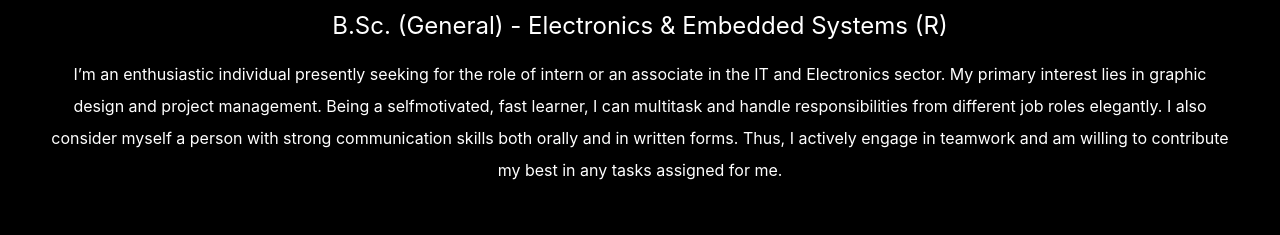
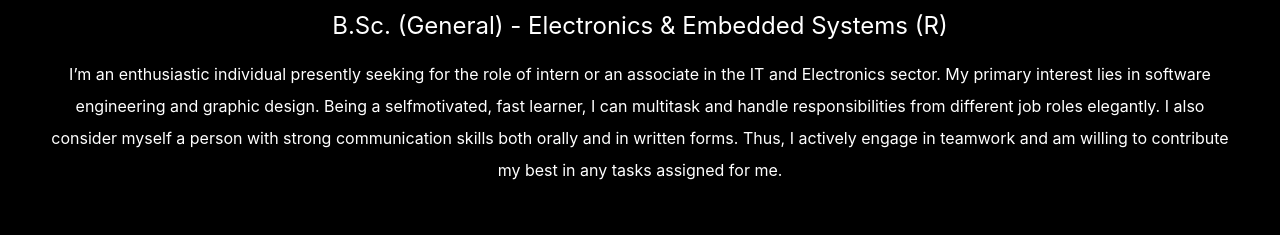
Before and after one commit to VathanSilva/myfirstwebsite, a Next.js app: page / in a window 1280 px wide. Shown: the part 690-925 px from the top of the page. Built offline with nearby package versions, Linux system fonts and the light colour scheme.

Commit message:
Update index.js

```diff
--- a/pages/index.js
+++ b/pages/index.js
@@ -47,7 +47,7 @@ export default function Home() {
             B.Sc. (General) - Electronics & Embedded Systems (R)
             </p>
             <p className='text-md m-auto mx-5 leading-8 text-white'>I’m an enthusiastic individual presently seeking for the role of intern or an associate in the IT and Electronics sector.
-              My primary interest lies in graphic design and project management. Being a selfmotivated, fast learner, I can multitask
+              My primary interest lies in software engineering and graphic design. Being a selfmotivated, fast learner, I can multitask
               and handle responsibilities from different job roles elegantly. I also consider myself a person with strong communication
               skills both orally and in written forms. Thus, I actively engage in teamwork and am willing to contribute my best in any
               tasks assigned for me.
```
